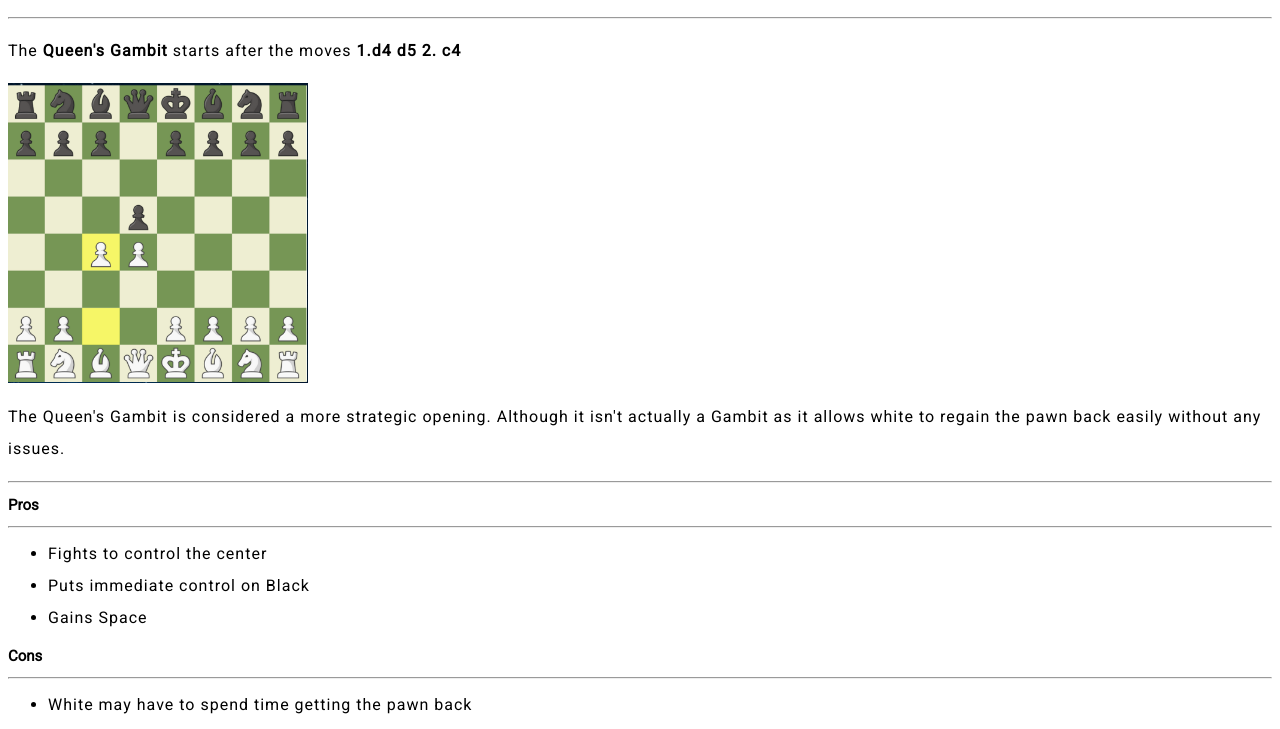
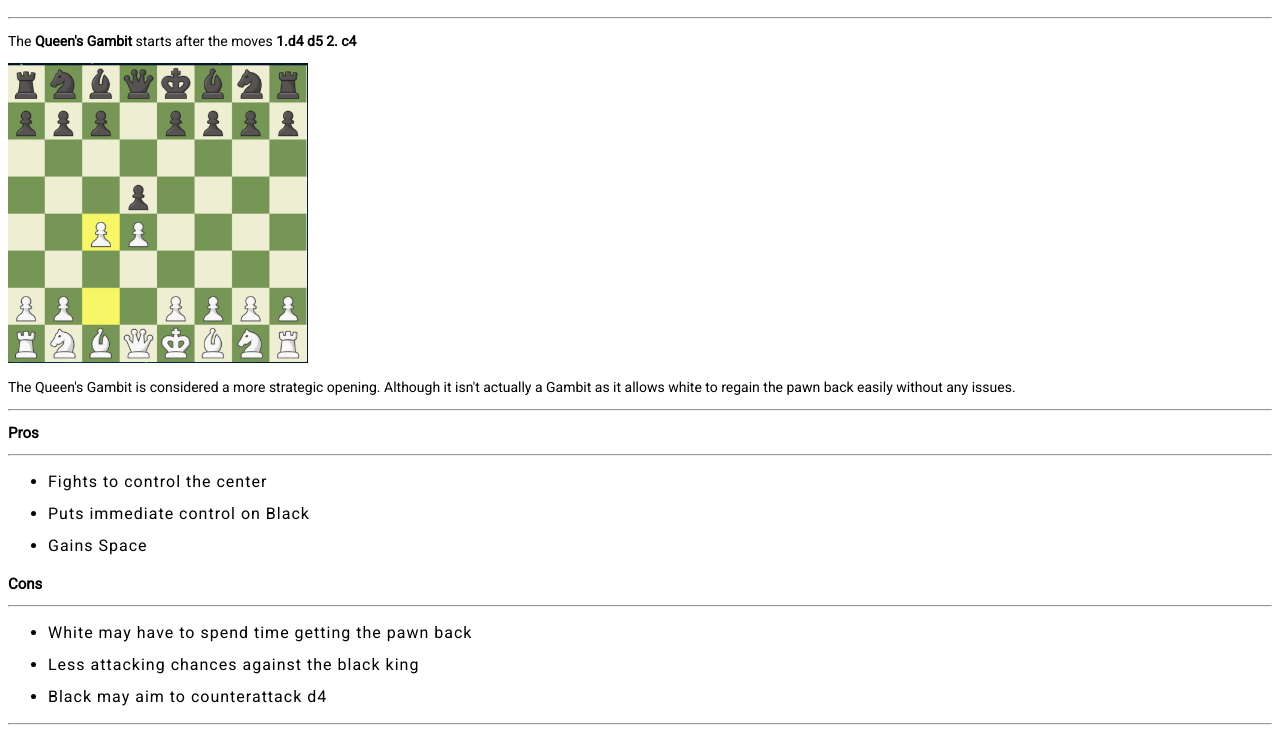
Before and after one commit to M1chael910/chess-openings, a plain HTML site: page index.html in a window 1280 px wide. Shown: the part 58-787 px from the top of the page. Drawn offline with Linux system fonts and the light colour scheme.

Commit message:
Added some basic styles

```diff
--- a/index.html
+++ b/index.html
@@ -18,13 +18,11 @@
     <hr />
     <p>The <b>Queen's Gambit</b> starts after the moves <b>1.d4 d5 2. c4</b></p>
 
-    <img src="images/queens-gambit.png" alt="Queens-Gambit" height="300" width="300" />
-
-    <p>
-      The Queen's Gambit is considered a more strategic opening. Although it isn't
+    <img src="images/queens-gambit.png" alt="Queens-Gambit" height="300"
+    width="300" />
+    <p>The Queen's Gambit is considered a more strategic opening. Although it isn't
       actually a Gambit as it allows white to regain the pawn back easily without any
-      issues.<br />
-    </p>
+      issues.</p>
     <hr />
     <h2>Pros</h2>
     <hr />
--- a/styles.css
+++ b/styles.css
@@ -1,15 +1,19 @@
 h1 {
-    font-size: 30px;
-    text-align: center;
+  font-size: 30px;
+  text-align: center;
 }
 
-p,
-li {
-    font-size: 16px;
-    line-height: 2;
-    letter-spacing: 1px;
+
+p {
+    font-size: 14px;
 }
 
+
+li {
+  font-size: 16px;
+  line-height: 2;
+  letter-spacing: 1px;
+}
 
 html {
   font-size: 10px;
```
